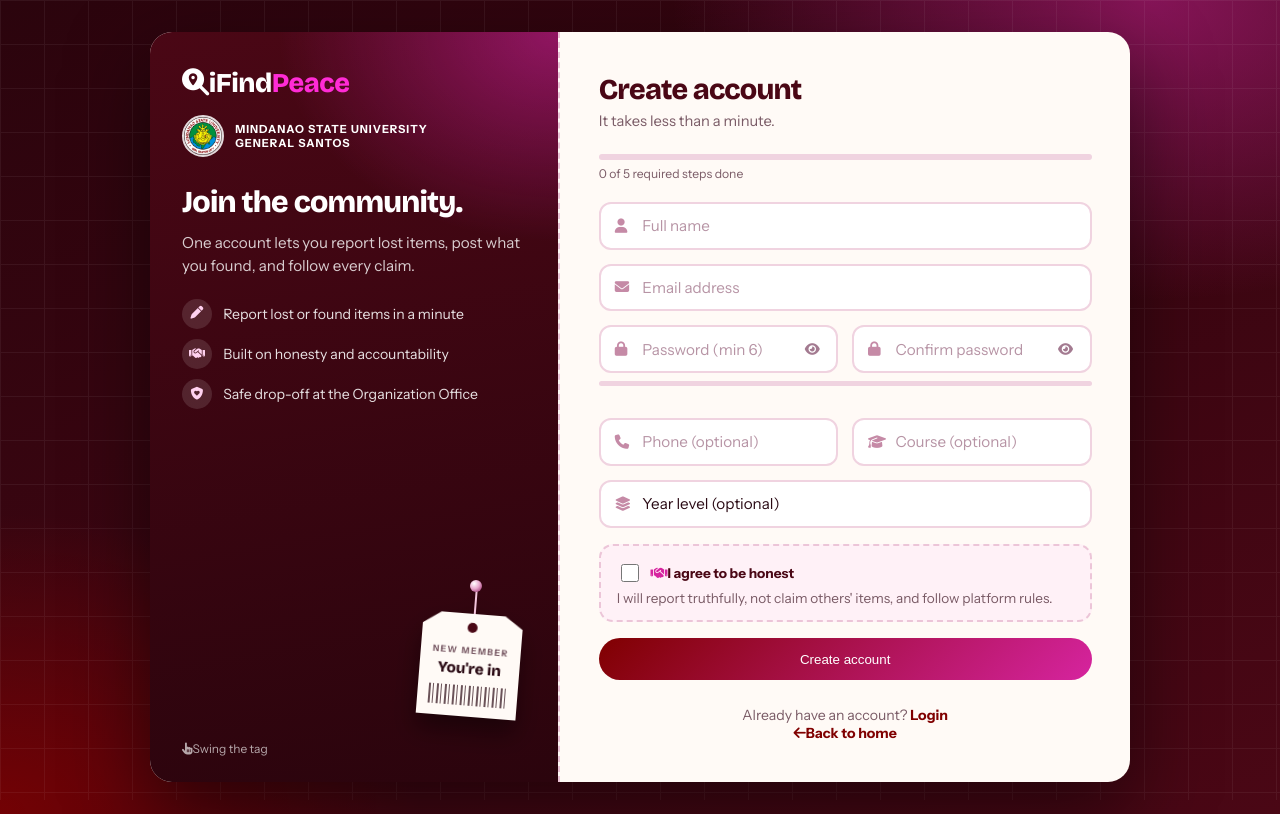
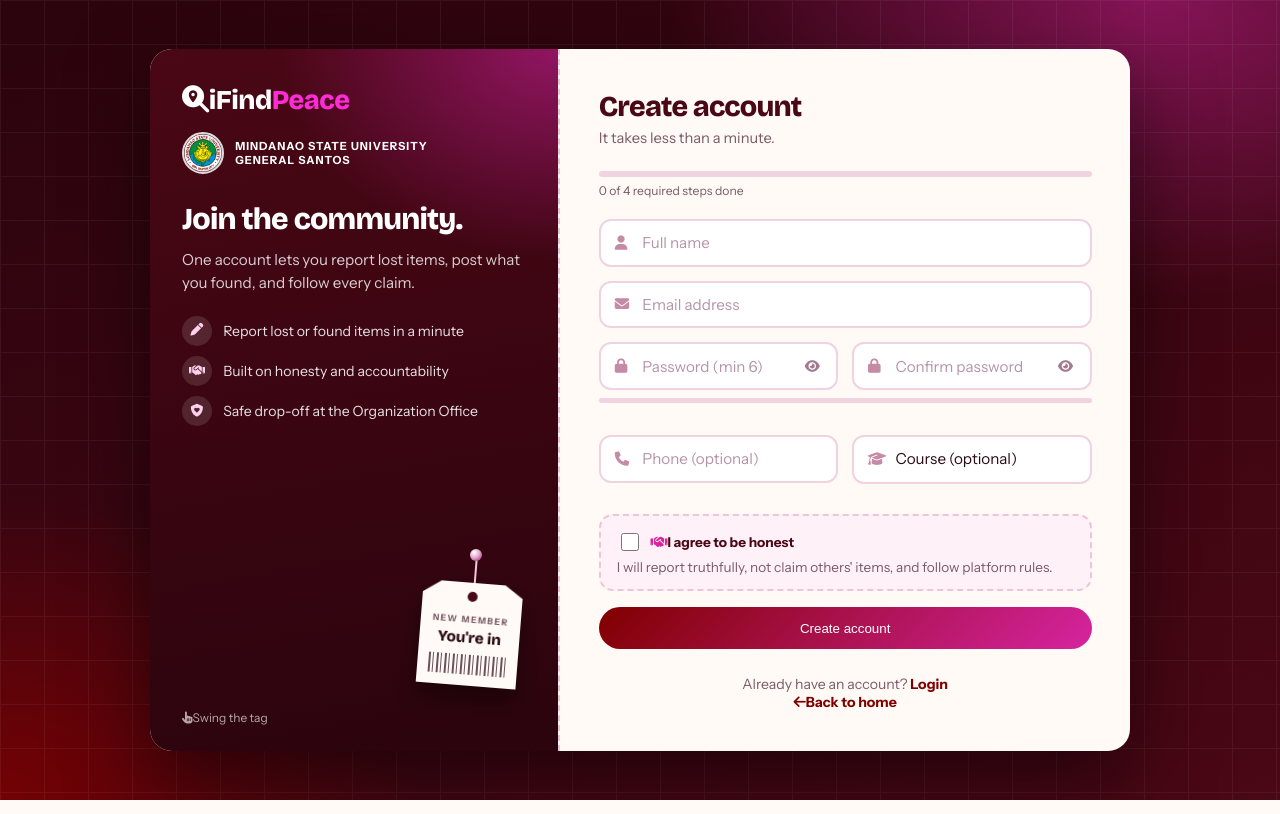
Before and after one commit to DRIANZ25/ifindpeace-V2, a PHP site: page /register.php in a window 1280 px wide. Run offline with PHP 8.4, Linux system fonts and the light colour scheme.

Commit message:
Changed course to dropdown and removed year level

```diff
--- a/register.php
+++ b/register.php
@@ -10,14 +10,12 @@ $error = '';
 $success = '';
 
 if ($_SERVER['REQUEST_METHOD'] === 'POST') {
-    // Removed student_id from here
     $full_name = sanitize($_POST['full_name']);
     $email = sanitize($_POST['email']);
     $password = $_POST['password'];
     $confirm_password = $_POST['confirm_password'];
     $phone = sanitize($_POST['phone']);
     $course = sanitize($_POST['course']);
-    $year_level = sanitize($_POST['year_level']);
     $pledge = isset($_POST['honesty_pledge']);
 
     // Validation
@@ -45,9 +43,9 @@ if ($_SERVER['REQUEST_METHOD'] === 'POST') {
             $pledge_signed = 1;
             $pledge_date = date('Y-m-d H:i:s');
 
-            // Removed student_id from the INSERT query
-            $stmt = $conn->prepare("INSERT INTO users (full_name, email, password, phone, course, year_level, honesty_pledge_signed, pledge_signed_date) VALUES (?, ?, ?, ?, ?, ?, ?, ?)");
-            $stmt->bind_param("ssssssis", $full_name, $email, $hashed_password, $phone, $course, $year_level, $pledge_signed, $pledge_date);
+            // Removed year_level from the INSERT query
+            $stmt = $conn->prepare("INSERT INTO users (full_name, email, password, phone, course, honesty_pledge_signed, pledge_signed_date) VALUES (?, ?, ?, ?, ?, ?, ?)");
+            $stmt->bind_param("sssssis", $full_name, $email, $hashed_password, $phone, $course, $pledge_signed, $pledge_date);
 
             if ($stmt->execute()) {
                 $new_user_id = $conn->insert_id;
@@ -117,7 +115,7 @@ if ($_SERVER['REQUEST_METHOD'] === 'POST') {
         .main h1 { font: 800 1.8rem 'Bricolage Grotesque', sans-serif; letter-spacing: -.8px; color: var(--m8); margin: 0 0 .3rem; }
         .lead { color: var(--muted); font-size: .92rem; margin: 0 0 1.5rem; }
         .field { position: relative; margin-bottom: .85rem; }
-        .field .ico { position: absolute; left: 1rem; top: 50%; transform: translateY(-50%); color: #c58aa6; transition: color .2s; pointer-events: none; font-size: .9rem; }
+        .field .ico { position: absolute; left: 1rem; top: 50%; transform: translateY(-50%); color: #c58aa6; transition: color .2s; pointer-events: none; font-size: .9rem; z-index: 1; }
         .field input { width: 100%; border: 2px solid #f0d3e0; background: #fff; border-radius: 12px; padding: .78rem 1rem .78rem 2.6rem; font: inherit; font-size: .95rem; color: var(--ink); transition: border-color .2s, box-shadow .2s; }
         .field input::placeholder { color: #b794a5; }
         .field input:focus { outline: 0; border-color: var(--mag); box-shadow: 0 0 0 4px rgba(214,36,159,.15); }
@@ -208,7 +206,7 @@ if ($_SERVER['REQUEST_METHOD'] === 'POST') {
             <?php else: ?>
                 <div class="progress" aria-live="polite">
                     <div class="bar"><i id="pbar"></i></div>
-                    <small id="ptxt">0 of 5 required steps done</small>
+                    <small id="ptxt">0 of 4 required steps done</small>
                 </div>
 
                 <form method="POST" id="regForm">
@@ -232,17 +230,14 @@ if ($_SERVER['REQUEST_METHOD'] === 'POST') {
                         <div class="field"><i class="fas fa-phone ico"></i>
                             <input type="text" name="phone" placeholder="Phone (optional)" autocomplete="tel" aria-label="Phone"></div>
                         <div class="field"><i class="fas fa-graduation-cap ico"></i>
-                            <input type="text" name="course" placeholder="Course (optional)" aria-label="Course"></div>
+                            <select name="course" aria-label="Course">
+                                <option value="">Course (optional)</option>
+                                <option value="BSED">BSED</option>
+                                <option value="BEED">BEED</option>
+                                <option value="BPED">BPED</option>
+                            </select>
+                        </div>
                     </div>
-                    <div class="field"><i class="fas fa-layer-group ico"></i>
-                        <select name="year_level" aria-label="Year level">
-                            <option value="">Year level (optional)</option>
-                            <option value="1st Year">1st Year</option>
-                            <option value="2nd Year">2nd Year</option>
-                            <option value="3rd Year">3rd Year</option>
-                            <option value="4th Year">4th Year</option>
-                            <option value="5th Year">5th Year</option>
-                        </select></div>
 
                     <div class="pledge">
                         <label for="honestyPledge">
@@ -289,7 +284,7 @@ if ($_SERVER['REQUEST_METHOD'] === 'POST') {
                 if (pw2.value) { var same = v === pw2.value; msg = same ? 'Passwords match' : 'Passwords do not match'; cls = same ? 'ok' : 'bad'; }
                 hint.textContent = msg; hint.className = 'hint ' + cls;
 
-                // live checkmarks and progress
+                // live checkmarks and progress (Changed to 4 steps since year level is gone)
                 var name = form.full_name, mail = form.email;
                 var okName = name.value.trim().length > 1, okMail = mail.validity.valid && mail.value !== '';
                 name.parentElement.classList.toggle('ok', okName);
```
